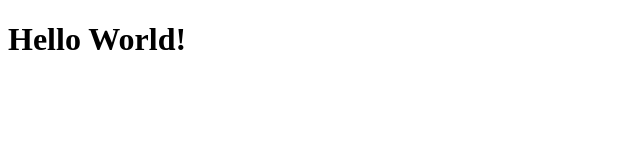
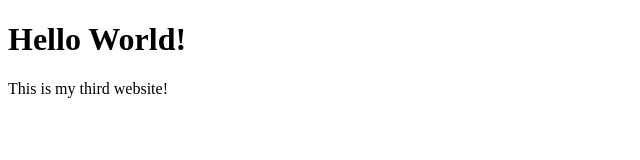
Before and after one commit to marent11/Hello-World, a plain HTML site: page index.html in a window 1280 px wide. Shown: the whole page, without its empty margins (0-640 px from the left). Drawn offline with Linux system fonts and the light colour scheme.

Commit message:
added content

```diff
--- a/index.html
+++ b/index.html
@@ -7,5 +7,6 @@
 </head>
 <body>
     <h1>Hello World!</h1>
+    <p>This is my third website!</p>
 </body>
 </html>
```
